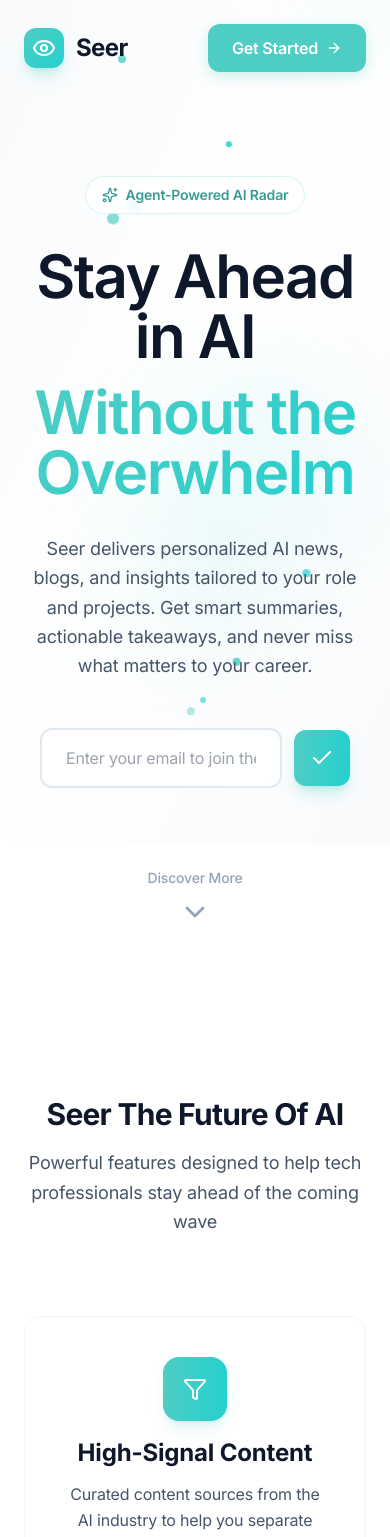
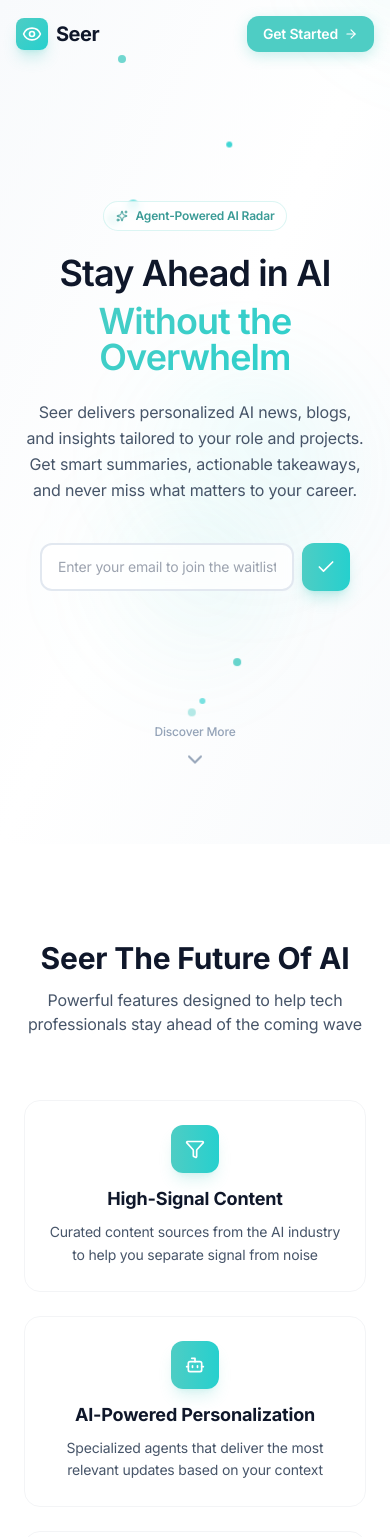
Before and after one commit to inigogrch/seer-platform, a Next.js app: page / in a window 390 px wide. Shown: the top 1537 px of the page. Built offline with nearby package versions, Linux system fonts and the light colour scheme.

Commit message:
mobile polish

```diff
--- a/src/app/api/waitlist/route.ts
+++ b/src/app/api/waitlist/route.ts
@@ -1,8 +1,5 @@
 import { NextResponse } from 'next/server'
 import { createAdminClient } from '@/lib/supabase/admin'
-
-// Force Node.js runtime
-export const runtime = 'nodejs'
 
 // Add a GET handler for testing
 export async function GET() {
--- a/src/app/page.tsx
+++ b/src/app/page.tsx
@@ -48,22 +48,22 @@
 
   const features = [
     {
-      icon: <Filter className="w-6 h-6 text-white" />,
+      icon: <Filter className="w-5 md:w-6 h-5 md:h-6 text-white" />,
       title: "High-Signal Content",
       description: "Curated content sources from the AI industry to help you separate signal from noise"
     },
     {
-      icon: <Bot className="w-6 h-6 text-white" />,
+      icon: <Bot className="w-5 md:w-6 h-5 md:h-6 text-white" />,
       title: "AI-Powered Personalization",
       description: "Specialized agents that deliver the most relevant updates based on your context"
     },
     {
-      icon: <FileText className="w-6 h-6 text-white" />,
+      icon: <FileText className="w-5 md:w-6 h-5 md:h-6 text-white" />,
       title: "Smart Summarization",
       description: "One-click summaries and deeper analyses for a digestible reading experience"
     },
     {
-      icon: <CheckSquare className="w-6 h-6 text-white" />,
+      icon: <CheckSquare className="w-5 md:w-6 h-5 md:h-6 text-white" />,
       title: "Daily Actionability",
       description: "Daily updates and action items to help you move from learning to execution"
     }
@@ -97,12 +97,12 @@
       </div>
 
       {/* Header */}
-      <header className="relative z-10 flex items-center justify-between px-6 py-6 w-full">
-        <div className="flex items-center space-x-3">
-          <div className="w-10 h-10 bg-gradient-to-br from-seer-primary to-seer-accent rounded-xl flex items-center justify-center shadow-lg shadow-seer-primary/30">
-            <Eye className="w-6 h-6 text-white" />
+      <header className="relative z-10 flex items-center justify-between px-4 md:px-6 py-4 md:py-6 w-full">
+        <div className="flex items-center space-x-2 md:space-x-3">
+          <div className="w-8 md:w-10 h-8 md:h-10 bg-gradient-to-br from-seer-primary to-seer-accent rounded-lg md:rounded-xl flex items-center justify-center shadow-lg shadow-seer-primary/30">
+            <Eye className="w-5 md:w-6 h-5 md:h-6 text-white" />
           </div>
-          <span className="text-2xl font-bold text-slate-900 tracking-tight">Seer</span>
+          <span className="text-xl md:text-2xl font-bold text-slate-900 tracking-tight">Seer</span>
         </div>
         <div className="relative">
         {/*
@@ -117,13 +117,13 @@
           <button
             onMouseEnter={() => setShowTooltip(true)}
             onMouseLeave={() => setShowTooltip(false)}
-            className="seer-btn-primary inline-flex items-center space-x-2 !px-6 !py-3"
+            className="seer-btn-primary inline-flex items-center space-x-1.5 md:space-x-2 !px-4 md:!px-6 !py-2 md:!py-3 !text-sm md:!text-base"
           >
             <span>Get Started</span>
-            <ArrowRight className="w-4 h-4" />
+            <ArrowRight className="w-3.5 md:w-4 h-3.5 md:h-4" />
           </button>
           {showTooltip && (
-            <div className="absolute top-full mt-2 left-1/2 transform -translate-x-1/2 px-3 py-1.5 bg-slate-900 text-white text-sm rounded-lg whitespace-nowrap z-50 shadow-lg">
+            <div className="absolute top-full mt-2 left-1/2 transform -translate-x-1/2 px-2.5 md:px-3 py-1 md:py-1.5 bg-slate-900 text-white text-xs md:text-sm rounded-lg whitespace-nowrap z-50 shadow-lg">
               Coming Soon
               <div className="absolute bottom-full left-1/2 transform -translate-x-1/2 border-4 border-transparent border-b-slate-900"></div>
             </div>
@@ -135,24 +135,24 @@
       <main className="relative z-10 w-full px-6 min-h-[calc(100vh-100px)] flex flex-col">
         <div className="text-center flex-1 flex flex-col justify-center py-20">
           {/* Badge */}
-          <div className="inline-flex items-center space-x-2 backdrop-blur-sm bg-white/80 text-seer-primary-dark px-4 py-2 rounded-full text-sm font-semibold mb-8 border border-seer-primary/20 mx-auto">
-            <Sparkles className="w-4 h-4" />
+          <div className="inline-flex items-center space-x-2 backdrop-blur-sm bg-white/80 text-seer-primary-dark px-3 md:px-4 py-1.5 md:py-2 rounded-full text-xs md:text-sm font-semibold mb-6 md:mb-8 border border-seer-primary/20 mx-auto">
+            <Sparkles className="w-3 md:w-4 h-3 md:h-4" />
             <span>Agent-Powered AI Radar</span>
           </div>
 
           {/* Main heading */}
           <div>
-            <h1 className="text-6xl md:text-7xl font-semibold tracking-tight text-slate-900 mb-4 leading-none">
+            <h1 className="text-4xl md:text-7xl font-semibold tracking-tight text-slate-900 mb-3 md:mb-4 leading-none">
               Stay Ahead in AI
             </h1>
-            <h1 className="text-6xl md:text-7xl font-semibold tracking-tight seer-text-gradient mb-8 leading-none">
+            <h1 className="text-4xl md:text-7xl font-semibold tracking-tight seer-text-gradient mb-6 md:mb-8 leading-none">
               Without the Overwhelm
             </h1>
           </div>
 
           {/* Description */}
           <div>
-            <p className="text-body-large text-slate-600 max-w-4xl mx-auto mb-12 leading-relaxed">
+            <p className="text-base md:text-xl text-slate-600 max-w-4xl mx-auto mb-10 md:mb-12 leading-relaxed">
               Seer delivers personalized AI news, blogs, and insights tailored to your role and
               projects. Get smart summaries, actionable takeaways, and never miss what
               matters to your career.
@@ -176,26 +176,26 @@
 
           {/* Waitlist Form */}
           <div className="w-full max-w-[410px] mx-auto px-4">
-            <form onSubmit={handleWaitlistSubmit} className="flex items-center gap-3">
+            <form onSubmit={handleWaitlistSubmit} className="flex items-center gap-2 md:gap-3">
               <input
                 type="email"
                 value={email}
                 onChange={(e) => setEmail(e.target.value)}
                 placeholder="Enter your email to join the waitlist"
                 required
-                className="flex-1 min-w-0 px-6 py-4 text-base rounded-xl border-2 border-slate-200 focus:border-seer-primary focus:outline-none focus:ring-2 focus:ring-seer-primary/20 transition-all bg-white/80 backdrop-blur-sm"
+                className="flex-1 min-w-0 px-4 md:px-6 py-3 md:py-4 text-sm md:text-base rounded-xl border-2 border-slate-200 focus:border-seer-primary focus:outline-none focus:ring-2 focus:ring-seer-primary/20 transition-all bg-white/80 backdrop-blur-sm"
               />
               <button
                 type="submit"
                 disabled={isSubmitting}
-                className="flex-shrink-0 w-14 h-14 bg-gradient-to-r from-seer-primary to-seer-accent rounded-xl flex items-center justify-center hover:opacity-90 transition-opacity disabled:opacity-50 disabled:cursor-not-allowed shadow-lg shadow-seer-primary/30"
+                className="flex-shrink-0 w-12 md:w-14 h-12 md:h-14 bg-gradient-to-r from-seer-primary to-seer-accent rounded-xl flex items-center justify-center hover:opacity-90 transition-opacity disabled:opacity-50 disabled:cursor-not-allowed shadow-lg shadow-seer-primary/30"
                 title={isSubmitting ? 'Joining...' : 'Join Waitlist'}
               >
-                <Check className="w-6 h-6 text-white" />
+                <Check className="w-5 md:w-6 h-5 md:h-6 text-white" />
               </button>
             </form>
             {submitMessage && (
-              <p className={`mt-4 text-center text-base font-medium ${
+              <p className={`mt-3 md:mt-4 text-center text-sm md:text-base font-medium ${
                 submitMessage.includes('Thanks')
                   ? 'text-green-600'
                   : submitMessage.includes('already')
@@ -214,8 +214,8 @@
             onClick={scrollToFeatures}
             className="group flex flex-col items-center space-y-2 text-slate-400 hover:text-seer-primary transition-colors duration-300 cursor-pointer"
           >
-            <span className="text-sm font-medium">Discover More</span>
-            <ChevronDown className="w-8 h-8 animate-bounce-slow" />
+            <span className="text-xs md:text-sm font-medium">Discover More</span>
+            <ChevronDown className="w-6 md:w-8 h-6 md:h-8 animate-bounce-slow" />
           </button>
         </div>
       </main>
@@ -223,31 +223,31 @@
       {/* Features Section - Second View */}
       <section id="features-section" className="relative z-10 w-full px-6 py-32 min-h-screen">
         {/* Section Header */}
-        <div className="text-center mb-20">
-          <h2 className="text-heading-1 text-slate-900 mb-4">
+        <div className="text-center mb-16 md:mb-20">
+          <h2 className="text-3xl md:text-5xl font-bold text-slate-900 mb-3 md:mb-4">
             Seer The Future Of AI
           </h2>
-          <p className="text-body-large text-slate-600 max-w-3xl mx-auto">
+          <p className="text-base md:text-xl text-slate-600 max-w-3xl mx-auto">
             Powerful features designed to help tech professionals stay ahead of the coming wave
           </p>
         </div>
 
         {/* Features Grid */}
-        <div className="grid md:grid-cols-2 gap-8 max-w-6xl mx-auto mb-24">
+        <div className="grid md:grid-cols-2 gap-6 md:gap-8 max-w-6xl mx-auto mb-20 md:mb-24">
           {features.map((feature, index) => (
             <div
               key={index}
-              className="seer-card p-10 group hover:bg-gradient-to-br hover:from-white hover:to-seer-primary-light/40"
+              className="seer-card p-6 md:p-10 group hover:bg-gradient-to-br hover:from-white hover:to-seer-primary-light/40"
             >
-              <div className="flex flex-col items-center text-center space-y-4">
-                <div className="flex-shrink-0 w-16 h-16 bg-gradient-to-r from-seer-primary to-seer-accent rounded-2xl flex items-center justify-center group-hover:scale-110 transition-transform duration-300 shadow-lg shadow-seer-primary/20">
+              <div className="flex flex-col items-center text-center space-y-3 md:space-y-4">
+                <div className="flex-shrink-0 w-12 md:w-16 h-12 md:h-16 bg-gradient-to-r from-seer-primary to-seer-accent rounded-xl md:rounded-2xl flex items-center justify-center group-hover:scale-110 transition-transform duration-300 shadow-lg shadow-seer-primary/20">
                   {feature.icon}
                 </div>
                 <div>
-                  <h3 className="text-2xl font-bold text-slate-900 mb-3">
+                  <h3 className="text-lg md:text-2xl font-bold text-slate-900 mb-2 md:mb-3">
                     {feature.title}
                   </h3>
-                  <p className="text-body text-slate-600 leading-relaxed">
+                  <p className="text-sm md:text-base text-slate-600 leading-relaxed">
                     {feature.description}
                   </p>
                 </div>
@@ -280,17 +280,17 @@
       </section>
 
       {/* Footer */}
-      <footer className="relative z-10 border-t border-slate-200/50 py-8 backdrop-blur-sm">
-        <div className="w-full px-6 flex items-center justify-between">
-          <div className="flex items-center space-x-3">
-            <div className="w-8 h-8 bg-gradient-to-br from-seer-primary to-seer-accent rounded-lg flex items-center justify-center shadow-md shadow-seer-primary/30">
-              <Eye className="w-5 h-5 text-white" />
+      <footer className="relative z-10 border-t border-slate-200/50 py-6 md:py-8 backdrop-blur-sm">
+        <div className="w-full px-6 flex flex-col md:flex-row items-center justify-between gap-3 md:gap-0">
+          <div className="flex items-center space-x-2 md:space-x-3">
+            <div className="w-6 md:w-8 h-6 md:h-8 bg-gradient-to-br from-seer-primary to-seer-accent rounded-lg flex items-center justify-center shadow-md shadow-seer-primary/30">
+              <Eye className="w-4 md:w-5 h-4 md:h-5 text-white" />
             </div>
-            <span className="text-sm font-semibold text-slate-700">Seer</span>
-            <span className="text-sm text-slate-500">AI News for Tech Professionals</span>
+            <span className="text-xs md:text-sm font-semibold text-slate-700">Seer</span>
+            <span className="text-xs md:text-sm text-slate-500 hidden sm:inline">AI News for Tech Professionals</span>
           </div>
-          <div className="text-sm text-slate-400">
-            © 2025 Seer. All rights reserved. Built with Next.js and AI
+          <div className="text-xs md:text-sm text-slate-400 text-center md:text-left">
+            © 2025 Seer. All rights reserved.
           </div>
         </div>
       </footer>
```
